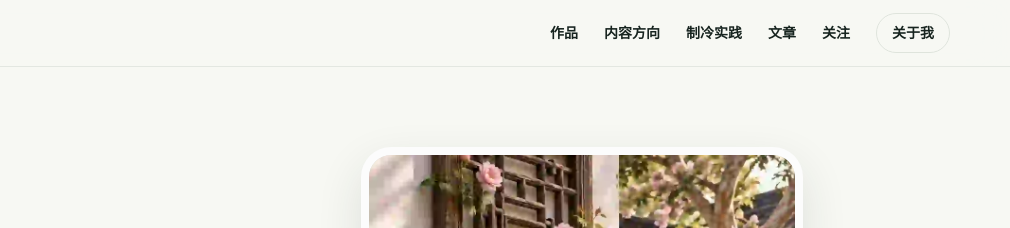
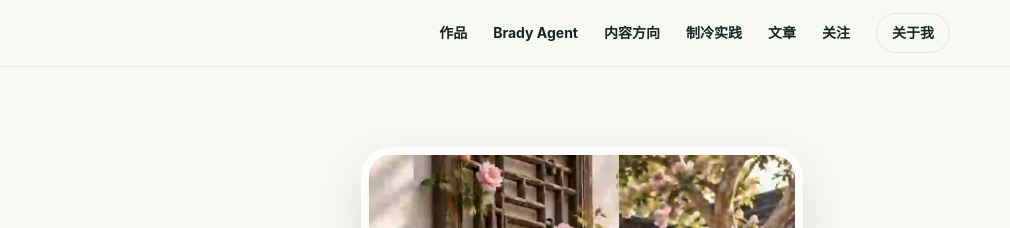
Before and after one commit to cizhijie/bradyci-site, a plain HTML site: page index.html in a window 1280 px wide. Shown: the top 228 px of the page, 270-1280 px from the left. Drawn offline with Linux system fonts and the light colour scheme.

Commit message:
Add Brady Agent entry to main navigation

```diff
--- a/index.html
+++ b/index.html
@@ -26,7 +26,7 @@
       <a class="brand" href="#top" aria-label="返回首页"><span class="brand-mark">BC</span><span><strong>慢光之间</strong><small>BRADY CI</small></span></a>
       <button class="menu-button" type="button" aria-expanded="false" aria-controls="site-nav">菜单</button>
       <nav id="site-nav" class="site-nav" aria-label="主导航">
-        <a href="#works">作品</a><a href="#worlds">内容方向</a><a href="#refrigeration">制冷实践</a><a href="#notes">文章</a><a href="#follow">关注</a><a class="nav-contact" href="#about">关于我</a>
+        <a href="#works">作品</a><a href="/brady-agent.html">Brady Agent</a><a href="#worlds">内容方向</a><a href="#refrigeration">制冷实践</a><a href="#notes">文章</a><a href="#follow">关注</a><a class="nav-contact" href="#about">关于我</a>
       </nav>
     </header>
     <main id="top">
```
